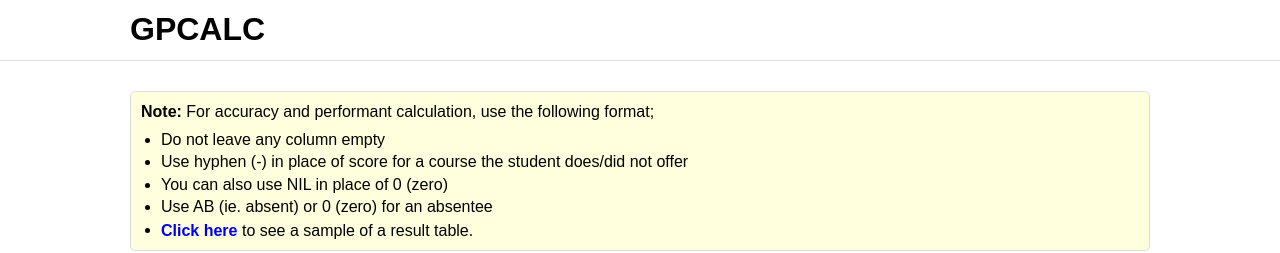
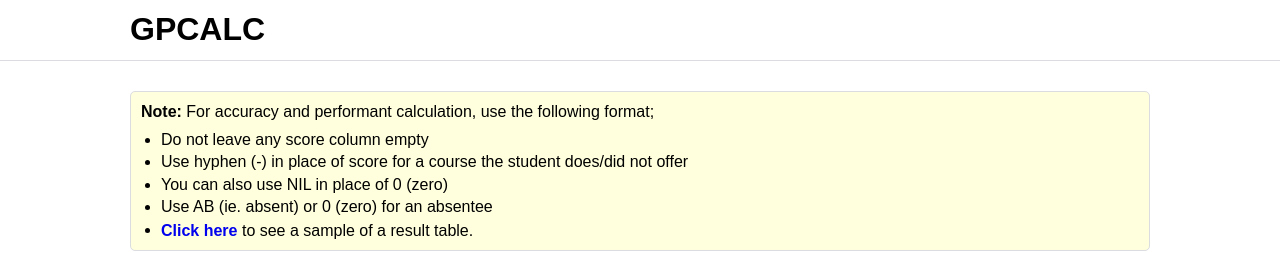
Before and after one commit to 24Cipher/gpcalc, a React (Vite) app: page / in a window 1280 px wide. Shown: the top 253 px of the page. Built offline with nearby package versions, Linux system fonts and the light colour scheme.

Commit message:
Updated instructions

```diff
--- a/src/pages/Home.tsx
+++ b/src/pages/Home.tsx
@@ -261,7 +261,7 @@ export default function Home({ clearBodyStyles }: HomeProps) {
 							</span>
 						</p>
 						<ul className="m-t-10" style={{ paddingLeft: "20px" }}>
-							<li>Do not leave any column empty</li>
+							<li>Do not leave any score column empty</li>
 							<li>
 								Use hyphen (-) in place of score for a course the student
 								does/did not offer
```
